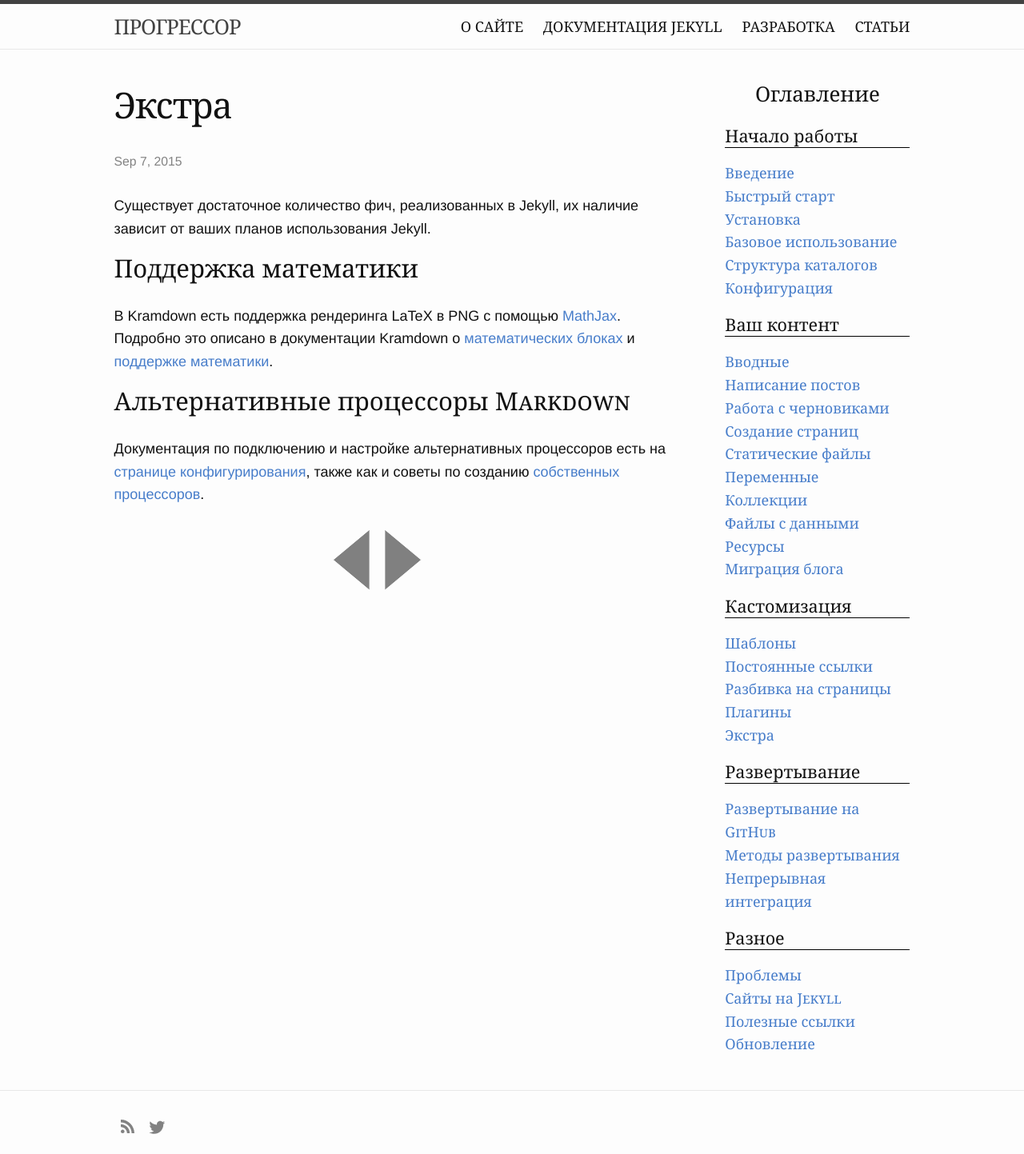
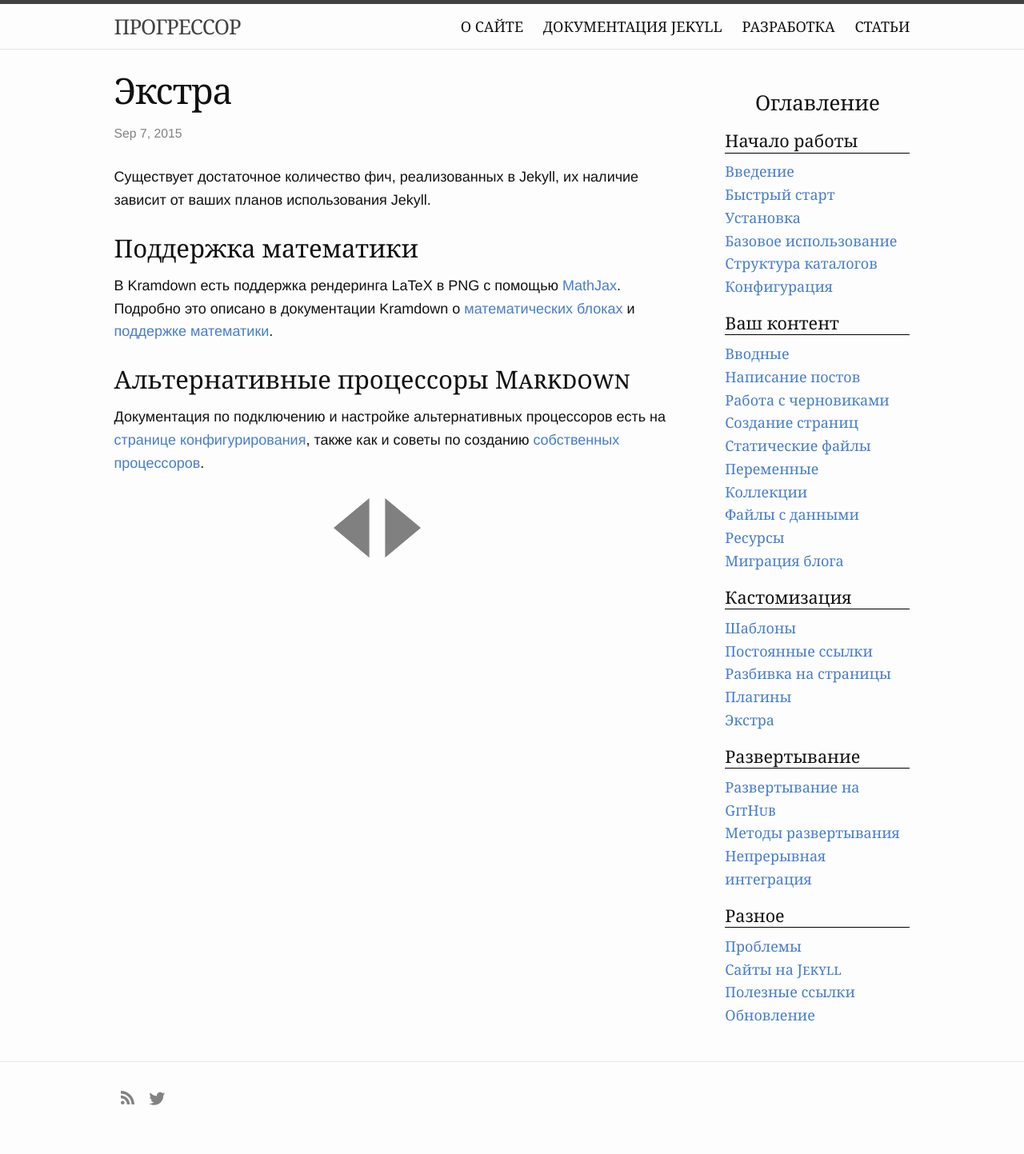
Before and after one commit to prgssr/prgssr.github.io, a Jekyll site: the page built from _documentation/21_extra.markdown, in a window 1280 px wide. Shown: the whole page at 80% size. Built offline with Jekyll 4.4.1, drawn with Linux system fonts in a browser that asks for light colours; after the commit the page ends 1407 px from its top, so only the background shows below that.

Commit message:
fix heading margins

```diff
--- a/_sass/_layout.scss
+++ b/_sass/_layout.scss
@@ -233,6 +233,7 @@ body {
 .post-title {
     letter-spacing: -1px;
     line-height: 1;
+    margin-top:0;
 }
 
 .post-content {
--- a/_sass/base/_typography.scss
+++ b/_sass/base/_typography.scss
@@ -21,9 +21,8 @@ h5
   font-weight: 400;
   font-family: $heading-font-family;
   line-height: $heading-line-height;
-  margin: $small-spacing/2 0 $small-spacing;
+  margin: $small-spacing 0 $small-spacing/2;
 }
-
 h6 {
   font-weight: 700;
   font-family: $heading-font-family;
@@ -46,7 +45,7 @@ $headings: (
    }
 }
 p {
-  margin-bottom: $small-spacing;
+  margin-bottom: $small-spacing/2;
 }
 a {
   color: $action-color;
```
